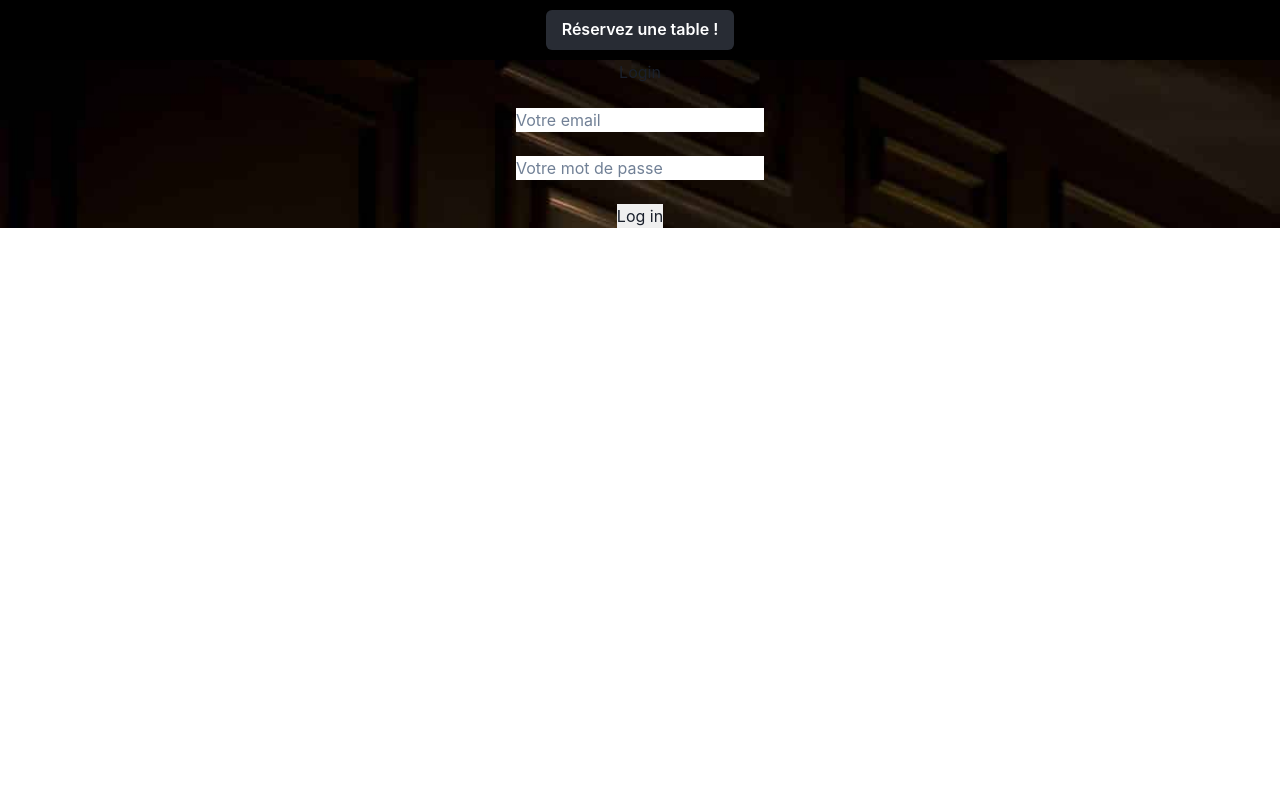
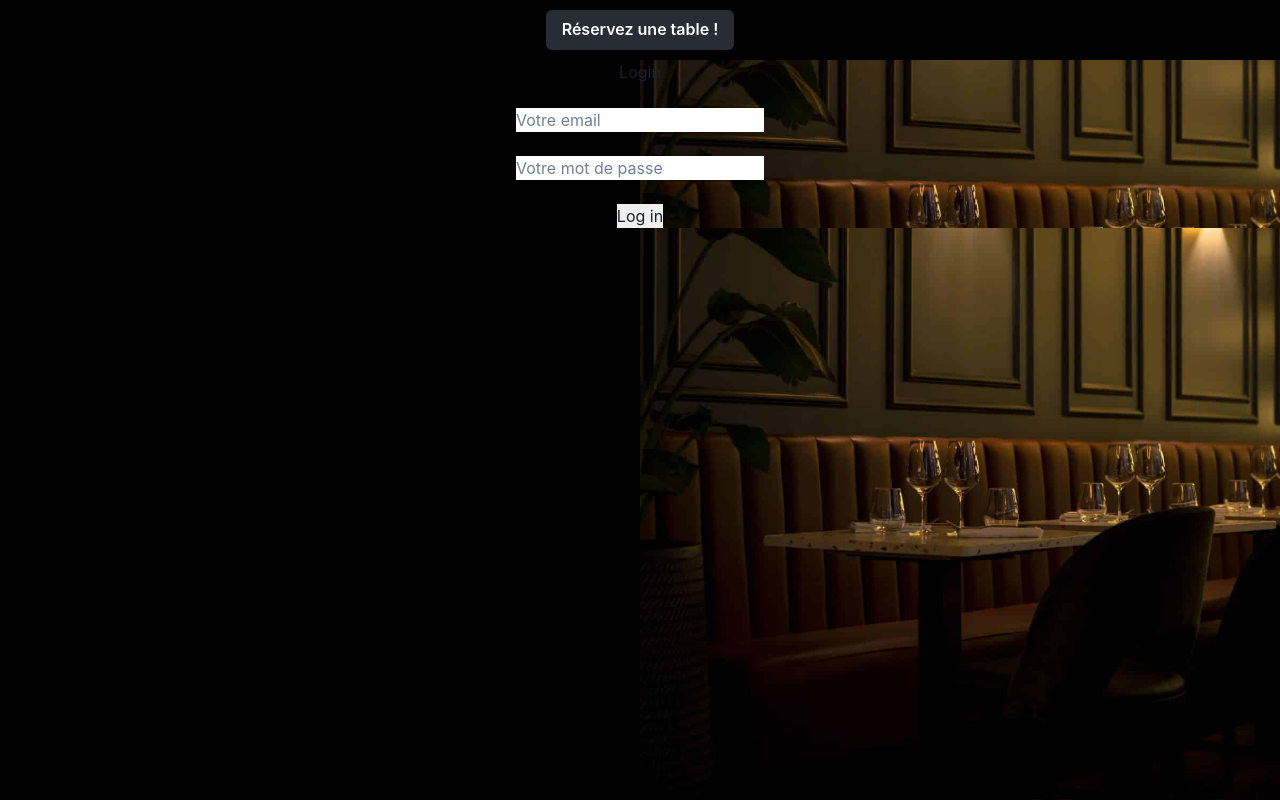
Before and after one commit to morgane-marechal/ReservationReact, a React (Create React App) app: page /login in a window 1280 px wide. Built offline with nearby package versions, Linux system fonts and the light colour scheme.

Commit message:
changed input color to black

```diff
--- a/src/App.css
+++ b/src/App.css
@@ -8,6 +8,19 @@ body,
 html {
   height: 100%;
   margin: 0;
+}
+
+
+.chakra-ui-light{
+  background-image: url(./image/restaurant.jpg);
+  background-color: black;
+  background-size: cover;
+
+  height: 100%;
+
+  background-position: right;
+  background-repeat: no-repeat;
+  background-size: 50%;
 }
 
 .errorLabel {
@@ -21,9 +34,13 @@ html {
 
   height: 100%;
 
-  /*background-position: right;
+  background-position: right;
     background-repeat: no-repeat;
-    background-size: 50%;  */
+    background-size: 50%;
+}
+
+.chakra-table css-1xc9of2 {
+  background-color: rgba(0, 0, 0, 0.308);
 }
 
 .white-text {
@@ -193,12 +210,17 @@ html {
   padding: 10px;
   width: 100%;
   /* border: 1px solid beige; */
-  color: beige;
+  color: rgb(255, 255, 247);
   flex-direction: column;
   align-content: center;
   margin: 10px;
   justify-content: center;
   align-items: center;
+}
+
+.formPage input{
+  color: rgb(48, 48, 44);
+
 }
 
 .inputLine {
```
